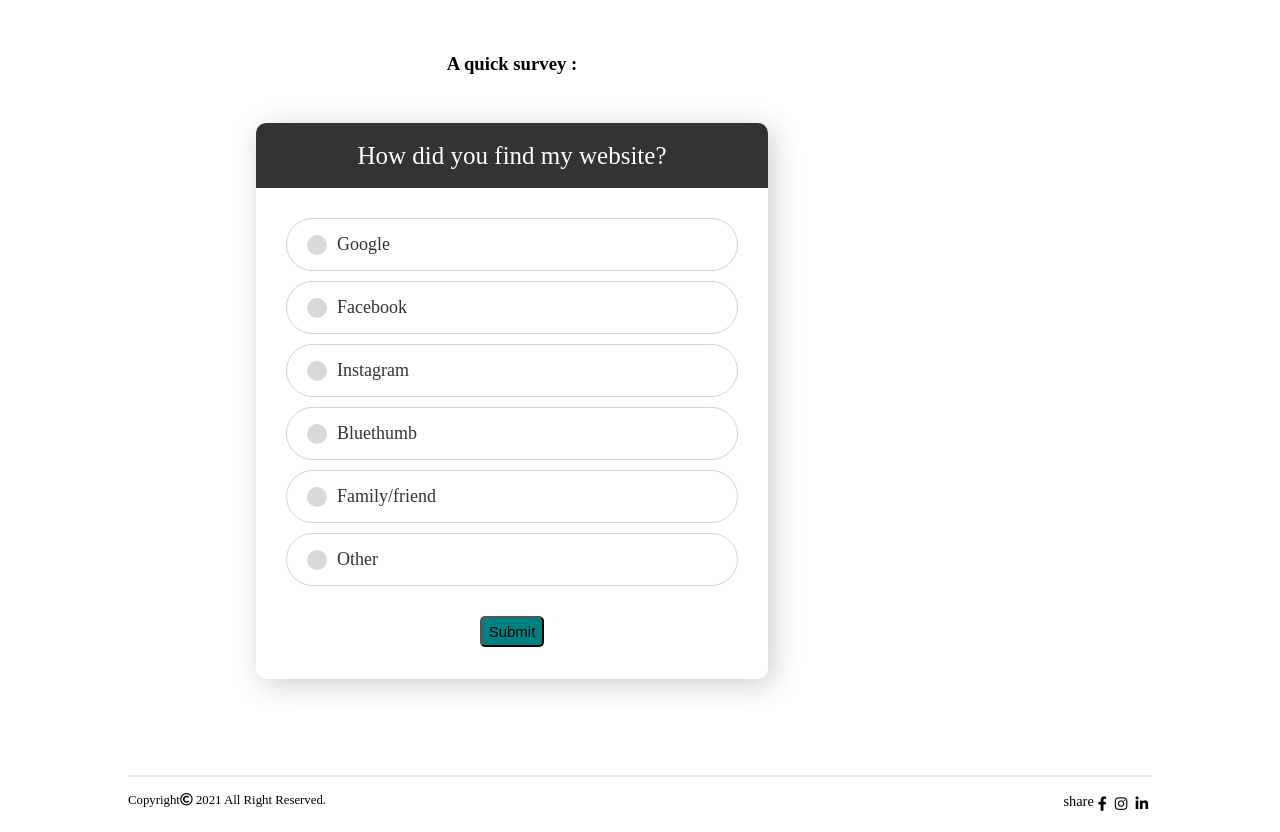
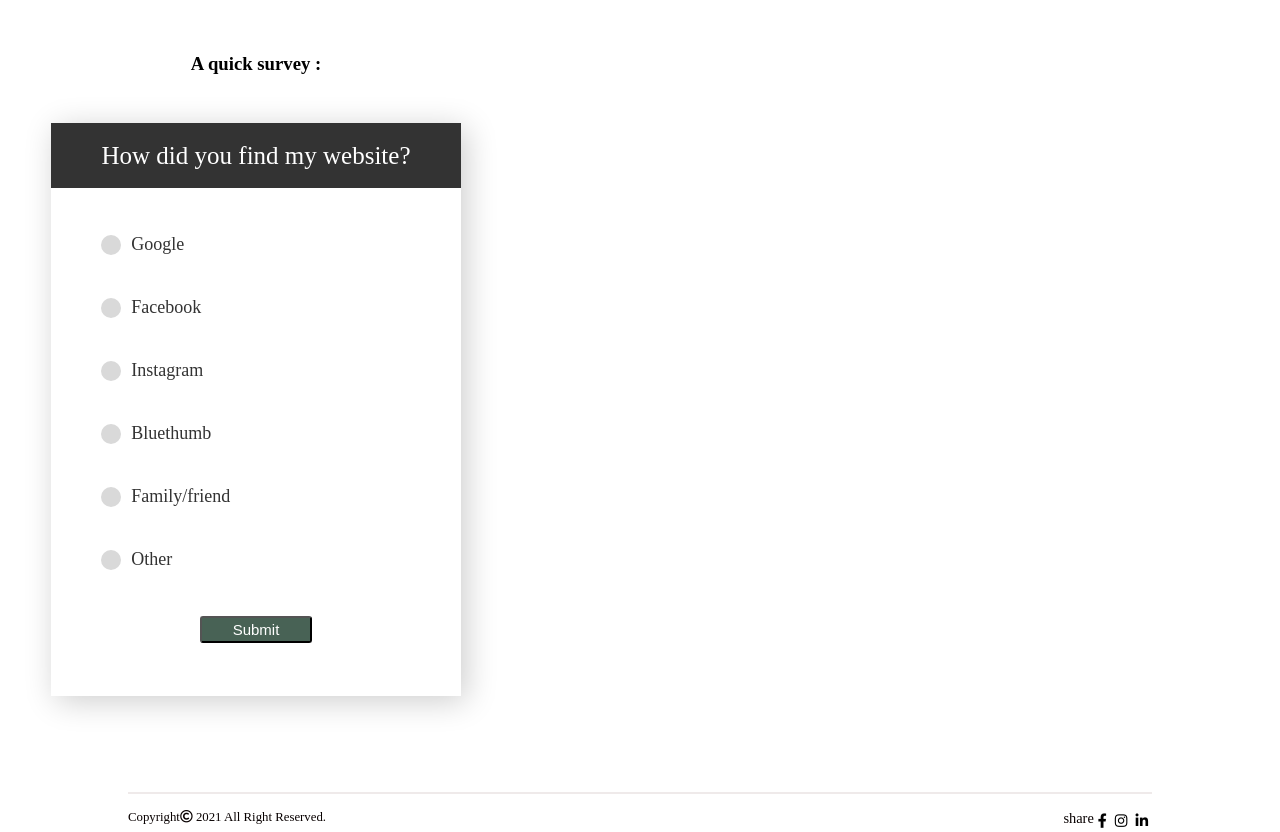
Before and after one commit to Amutha37/stella-art-react, a React (Create React App) app: page /faquestions in a window 1280 px wide. Shown: the part 820-1652 px from the top of the page. Built offline with nearby package versions, Linux system fonts and the light colour scheme.

Commit message:
remove ssale text and set thank you message after submit

```diff
--- a/src/App.css
+++ b/src/App.css
@@ -13,11 +13,14 @@ h2 {
 }
 .image-box {
   margin-top: 1rem;
+  box-shadow: rgba(50, 50, 93, 0.25) 0px 30px 60px -12px inset, rgba(0, 0, 0, 0.3) 0px 18px 36px -18px inset;
+  /* box-shadow: rgb(38, 57, 77) 0px 20px 30px -10px; */
 }
 .image-box img {
   width: 40%;
   float: left;
   margin-right: 1rem;
+
 }
 .image-box p {
   width: 30%;
@@ -49,6 +52,7 @@ h2 {
   align-items: stretch;
   justify-content: center;
   align-content: center;
+  box-shadow: rgba(50, 50, 93, 0.25) 0px 30px 60px -12px inset, rgba(0, 0, 0, 0.3) 0px 18px 36px -18px inset;
 }
 
 .flex {
--- a/src/components/Navbar/Dropdown.css
+++ b/src/components/Navbar/Dropdown.css
@@ -5,7 +5,7 @@
   list-style: none;
   text-align: start;
   z-index: 1;
-  margin-left: 9rem;
+  margin-left: 6rem;
   margin-top: 0.2rem;
 }
 
@@ -24,18 +24,19 @@
   content: "";
   position: absolute;
   top: 0;
-  left: 70%;
+  left: 45%;
   width: 0;
   height: 0;
   border: 17px solid transparent;
-  border-bottom-color: #929292;
+  border-bottom-color: #486255;
   opacity: 1;
   border-top: 0;
   margin-left: -25px;
   margin-top: -17px;
 }
 .dropdown-menu li {
-  background-color: #929292;
+  /* background-color: #929292; */
+  background-color: #486255;
   cursor: pointer;
   color: #f8f6f6;
   text-align: center;
@@ -60,25 +61,26 @@
 @media screen and (max-width: 768px) {
   .dropdown-menu {
     top: 89%;
-    right: 31%;
+    right: 35%;
   }
   .dropdown-menu:after {
     left: 70%;
   }
   .dropdown-menu li {
     font-size: 0.8rem;
-    background-color: #929292;
+    /* background-color: #929292; */
+    background-color: #486255;
   }
 
   .dropdown-menu:after {
     margin-left: -1px;
     margin-top: -17px;
-    left: 19%;
+    left: 30%;
   }
 }
 @media only screen and (max-width: 600px) {
   .dropdown-menu {
     /* top: 85%; */
-    right: 20%;
+    right: 26%;
   }
 }
--- a/src/components/Navbar/MenuItems.js
+++ b/src/components/Navbar/MenuItems.js
@@ -15,11 +15,7 @@ export const MenuItems = [
     path: "/birdanimal",
     cName: "dropdown-link",
   },
-  {
-    title: "SOLD",
-    path: "/commissions",
-    cName: "dropdown-link",
-  },
+
   {
     title: "MASTER-COPY",
     path: "/mastercopies",
@@ -35,4 +31,9 @@ export const MenuItems = [
     path: "/petportraits",
     cName: "dropdown-link",
   },
+  {
+    title: "SOLD",
+    path: "/commissions",
+    cName: "dropdown-link",
+  },
 ];
--- a/src/components/Navbar/Navbar.css
+++ b/src/components/Navbar/Navbar.css
@@ -39,7 +39,9 @@
 }
 .nav-links:hover:after {
   width: 100%;
-  background: #71bbe3;
+  /* background: #71bbe3; */
+    background: #486255;
+
   border-radius: 3px;
   padding: 2px;
 }
--- a/src/components/Navbar/Navbar.js
+++ b/src/components/Navbar/Navbar.js
@@ -48,7 +48,7 @@ function Navbar() {
             onMouseLeave={onMouseLeave}
           >
             <Link to="/" className="nav-links">
-              🖼 PAINTINGS SALE/MORE
+              🖼 PAINTINGS
               <i className="fas fa-caret-down" />
             </Link>
             {dropdown && (
--- a/src/components/pages/about/About.js
+++ b/src/components/pages/about/About.js
@@ -1,5 +1,6 @@
 import React from "react";
 import stella from "../../../components/Images/globalimages/stellaoutdoor.jpg";
+import "../../../App.css";
 // "./Images/globalimages/stellaoutdoor.jpg";
 const About = () => {
   return (
--- a/src/components/pages/contact/Contact.js
+++ b/src/components/pages/contact/Contact.js
@@ -4,6 +4,7 @@ import emailjs from "emailjs-com";
 
 const Contact = () => {
   const [formData, setFormData] = useState({});
+  const [thankMsg, setThankMsg] = useState(false)
 
   const handleInput = (e) => {
     const copyFormData = { ...formData };
@@ -23,6 +24,8 @@ const Contact = () => {
     //     "user_A0rfHSP2yohzhMSJ4oDEU"
     //   )
     // Amutha
+    setThankMsg(true);
+
     emailjs
       .sendForm(
         "service_1lpa9id",
@@ -63,8 +66,13 @@ const Contact = () => {
       .then((response) => response.text())
       .catch((error) => console.log("error", error));
     setFormData({});
+      reset()
   };
-
+const reset = ()=>{
+  formData.name = ""
+          formData.email = ""
+          formData.message = ""
+}
   return (
     <div>
       {/* <div> */}
@@ -117,9 +125,11 @@ const Contact = () => {
               ></textarea>
             </div>
 
-            <div className="btn">
-              <input className="btn" name="submit" type="submit" value="Send" />
-            </div>
+
+            <div id="thank-you-container">
+{!thankMsg  ? (<div className="btn">
+              <input className="btn" name="submit" type="submit" value="Send" /></div>) :
+            (<p id="thank-you"> Submited Thank you!</p> )}</div>
 
             {/* social media */}
             <div>
--- a/src/components/pages/contact/contact.css
+++ b/src/components/pages/contact/contact.css
@@ -8,7 +8,7 @@
 }
 .form-container {
   max-width: 800px;
-  height: 680px;
+  height: 780px;
   background: #fff;
   margin: 50px auto;
   box-shadow: 0 0 20px rgba(72, 98, 85, 0.6);
@@ -84,6 +84,15 @@
 .social-media p {
   margin-top: 1.3rem;
   font-size: 20px;
+}
+
+#thank-you-container{
+  margin-bottom: 1rem;
+  color: blue;
+  height: 20px;
+}
+#thank-you-container #thank-you {
+  color: blue;
 }
 
 /* social media disign */
@@ -204,7 +213,7 @@
   }
   .form-container {
     width: 420px;
-    height: 660px;
+    height: 760px;
   }
   .form-container p {
     font-size: 30px;
--- a/src/components/pages/faquestions/faq.css
+++ b/src/components/pages/faquestions/faq.css
@@ -2,7 +2,7 @@
   text-align: center;
   margin-top: 3rem;
 }
-p {
+.question-container p {
   font-style: 30px;
 }
 .whole-list-questions {
@@ -22,18 +22,18 @@ p {
 /* survey styling */
 .survey {
   margin-top: 4rem;
-  width: 80%;
+  width: 40%;
 }
 .wrapper {
   margin-left: auto;
   margin-right: auto;
   margin-top: 3rem;
   max-width: 50%;
-  min-width: 50%;
+  min-width: 80%;
   width: 60%;
   /* width: 350px; */
   background: #fff;
-  border-radius: 10px;
+  /* border-radius: 10px; */
   box-shadow: 5px 5px 30px rgba(0, 0, 0, 0.2);
   margin-bottom: 4rem;
 }
@@ -44,7 +44,7 @@ p {
   background: #333;
   font-size: 25px;
   font-weight: 500;
-  border-radius: 10px 10px 0 0;
+  /* border-radius: 10px 10px 0 0; */
 }
 .wrapper .box {
   padding: 20px 30px;
@@ -56,8 +56,8 @@ p {
   height: 53px;
   /* width: 100%; */
   align-items: center;
-  border: 1px solid lightgrey;
-  border-radius: 50px;
+  /* border: 1px solid lightgrey; */
+  /* border-radius: 50px; */
   margin: 10px 0;
   padding-left: 20px;
   cursor: default;
@@ -126,12 +126,42 @@ p {
 .wrapper .box input[type="radio"] {
   display: none;
 }
-.btn-count {
-  padding: 5px;
-  background-color: teal;
+
+.form-group{
+  margin-bottom: 2rem;
+  height:  5rem;
+}
+.question-container .btn-count {
+  padding: 3px;
+  background-color:#486255;
+  color: #fff;
   font-size: 15px;
   outline: none;
-  border-radius: 5px;
-  width: 4rem;
-  margin-bottom: 2rem;
+  border-radius: 3px;
+  width: 7rem;
+  margin-bottom: 1rem;
 }
+#thank-you{
+  font-size:25px;
+  color: blue;
+}
+
+@media screen and (max-width: 768px) {
+  .survey {
+    /* margin-top: 4rem; */
+    width: 80%;
+  }
+header .container-question {
+    color: #fff;
+    line-height: 40px;
+    /* text-align: center;
+    background: #333; */
+    font-size: 18px;
+    /* font-weight: 500; */
+    /* border-radius: 10px 10px 0 0; */
+  }
+  .wrapper {
+
+    width: 80%;
+}
+}
--- a/src/components/pages/faquestions/survey/Survey.js
+++ b/src/components/pages/faquestions/survey/Survey.js
@@ -4,9 +4,11 @@ import "../faq.css";
 
 const Survey = () => {
   const [countOption, setCountOption] = useState({});
+  const [surveyThankMsg, setSurveyThankMsg] = useState(false)
 
   const handleSubmit = (event) => {
     event.preventDefault();
+      setSurveyThankMsg(true);
     // googlesheet
     const myHeaders = new Headers();
     myHeaders.append("Content-Type", "application/json");
@@ -129,9 +131,10 @@ const Survey = () => {
             </label>
           </div>
           <div className="form-group">
-            <button type="submit" className="btn-count">
+
+      {!surveyThankMsg ? ( <button type="submit" className="btn-count">
               Submit
-            </button>
+            </button>) : (<p id="thank-you"> Submited Thank you!</p>)}
           </div>
         </form>
       </div>
--- a/src/components/pages/home/Home.js
+++ b/src/components/pages/home/Home.js
@@ -9,7 +9,7 @@ const Home = () => {
         {/* home page */}
         <div className="landing_Container">
           <div className="landing_Image">
-            <p>Captivated by Nature 🌴</p>
+            <p>Captivated by Nature</p>
             <img src={BannerImage[0].image} alt={BannerImage[0].name} />
           </div>
         </div>
```
Also changed, not shown: src/components/pages/faquestions/FrequentlyAskedQuestions.js (+1 -44 lines), src/components/pages/contact/beach.jpg (deleted).
